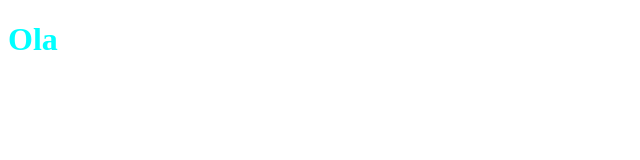
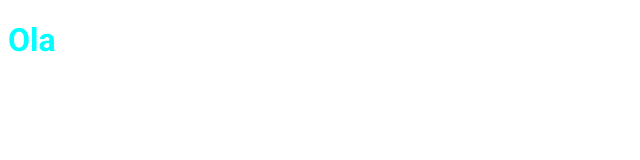
Before and after one commit to elvisea/ignews, a Next.js app: page / in a window 1280 px wide. Shown: the top 160 px of the page, without its empty margins (0-640 px from the left). Built offline with nearby package versions, Linux system fonts and the light colour scheme.

Commit message:
Configurando fonte externa

```diff
--- /dev/null
+++ b/src/pages/_document.tsx
@@ -0,0 +1,19 @@
+import Document, { Html, Head, Main, NextScript } from "next/document"
+
+export default class MyDocument extends Document {
+  render() {
+    return (
+      <Html>
+        <Head>
+          <link rel="preconnect" href="https://fonts.gstatic.com" />
+          <link href="https://fonts.googleapis.com/css2?family=Roboto:wght@400;700;900&display=swap" rel="stylesheet" />
+        </Head>
+
+        <body>
+          <Main />
+          <NextScript />
+        </body>
+      </Html>
+    )
+  }
+}
--- a/src/styles/home.module.scss
+++ b/src/styles/home.module.scss
@@ -1,3 +1,4 @@
 .title {
   color: aqua;
+  font-family: Roboto;
 }
```
